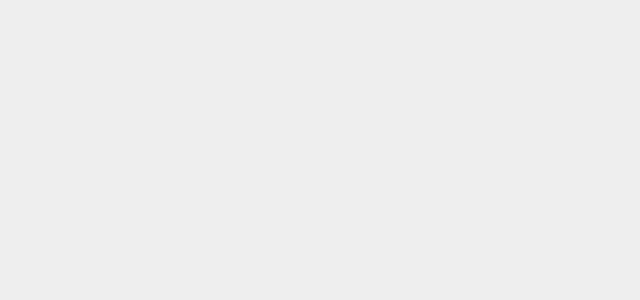
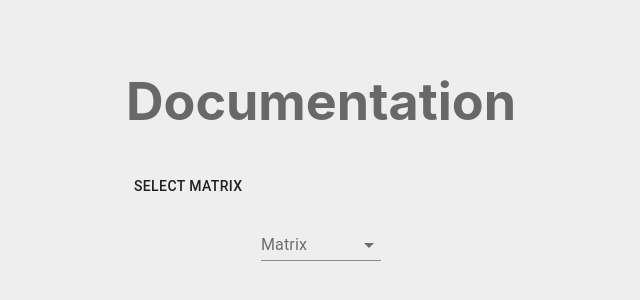
Before and after one commit to HoneyBeebus/loan_dolphins, a React (Create React App) app in the folder react-app/: page /matrix in a window 1280 px wide. Shown: the part 248-548 px from the top of the page, without its empty margins (319-959 px from the left). Built offline with nearby package versions, Linux system fonts and the light colour scheme.

Commit message:
matrices

```diff
--- a/react-app/src/Routes.js
+++ b/react-app/src/Routes.js
@@ -6,6 +6,7 @@
 import DashboardPage from './pages/DashboardPage';
 import ExamplePage from './pages/ExamplePage';
 import OutcomePage from './pages/OutcomePage';
+import MatrixPage from './pages/MatrixPage';
 
 
 function Routes() {
@@ -15,6 +16,7 @@
 			<Route path="/dashboard" exact component={DashboardPage}/>
 			<Route path="/test" exact component={ExamplePage}/>
 			<Route path ="/outcome" exact component={OutcomePage}/>
+			<Route path="/matrix" exact component={MatrixPage}/>
 		</Switch>
 	);
 }
--- /dev/null
+++ b/react-app/src/pages/MatrixPage.js
@@ -0,0 +1,65 @@
+import React from 'react';
+import { makeStyles } from '@material-ui/core/styles';
+import InputLabel from '@material-ui/core/InputLabel';
+import MenuItem from '@material-ui/core/MenuItem';
+import FormControl from '@material-ui/core/FormControl';
+import Select from '@material-ui/core/Select';
+import Button from '@material-ui/core/Button';
+
+export default MatrixPage;
+const useStyles = makeStyles((theme) => ({
+	button: {
+		display: 'block',
+		marginTop: theme.spacing(2),
+	},
+	formControl: {
+		margin: theme.spacing(1),
+		minWidth: 120,
+	},
+}));
+
+function MatrixPage(){
+
+	const classes = useStyles();
+	const [age, setAge] = React.useState('');
+	const [open, setOpen] = React.useState(false);
+
+	const handleChange = (event) => {
+		setAge(event.target.value);
+	};
+
+	const handleClose = () => {
+		setOpen(false);
+	};
+
+	const handleOpen = () => {
+		setOpen(true);
+	};
+
+	return (
+	<div>
+		<h1>Documentation</h1>
+		<Button className={classes.button} onClick={handleOpen}>
+			Select Matrix
+		</Button>
+		<FormControl className={classes.formControl}>
+			<InputLabel id="demo-controlled-open-select-label">Matrix</InputLabel>
+			<Select
+				labelId="demo-controlled-open-select-label"
+				id="demo-controlled-open-select"
+				open={open}
+				onClose={handleClose}
+				onOpen={handleOpen}
+				value={age}
+				onChange={handleChange}
+			>
+				<MenuItem value="">
+					<em>None</em>
+				</MenuItem>
+				<MenuItem value={10}>Ten</MenuItem>
+				<MenuItem value={20}>Twenty</MenuItem>
+				<MenuItem value={30}>Thirty</MenuItem>
+			</Select>
+		</FormControl>
+	</div>);
+}
```
